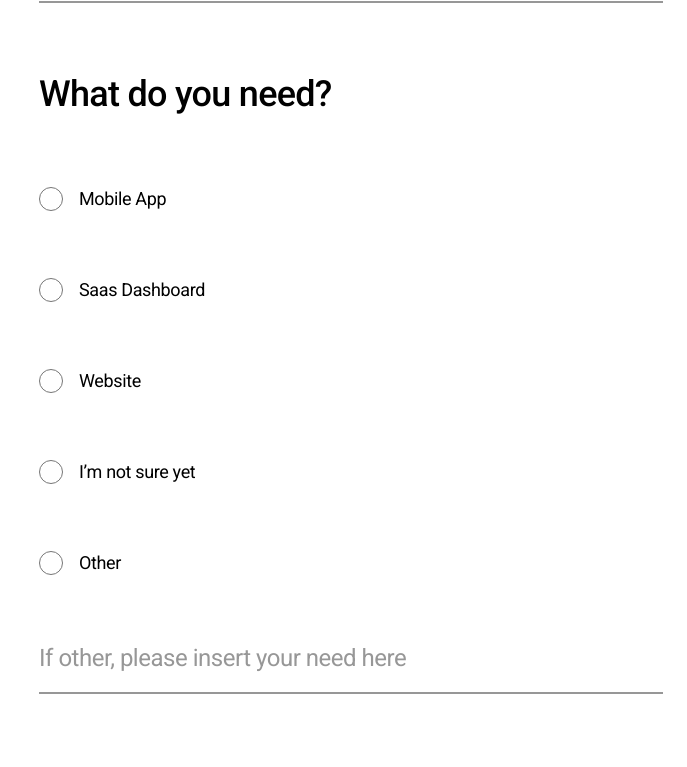
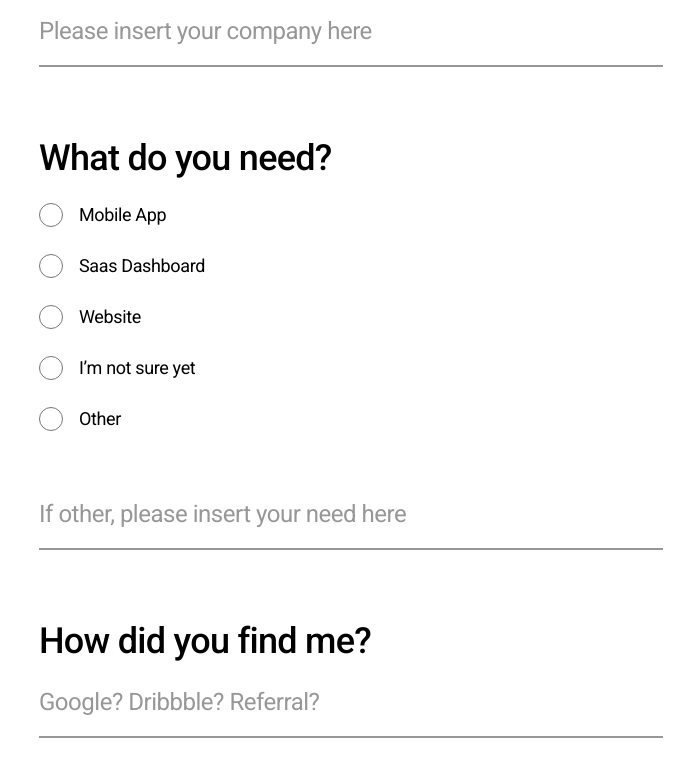
Before and after one commit to jadsonsantos/thalita-torres, a Next.js app: page /contact in a window 1280 px wide. Shown: the part 773-1540 px from the top of the page, without its empty margins (593-1280 px from the left). Built offline with nearby package versions, Linux system fonts and the light colour scheme.

Commit message:
general styles

```diff
--- a/components/Form/Form.module.scss
+++ b/components/Form/Form.module.scss
@@ -2,10 +2,6 @@
   padding-bottom: 128px;
   max-width: 672px;
   flex: 1;
-
-  label:not([for="name"]) {
-    margin-top: 64px;
-  }
 
   &__submit {
     margin-top: 64px;
--- a/styles/Label.module.scss
+++ b/styles/Label.module.scss
@@ -1,6 +1,7 @@
 .label {
   display: block;
   cursor: pointer;
+  margin-top: 64px;
   margin-bottom: 24px;
   font-weight: 500;
   font-size: 24px;
```
